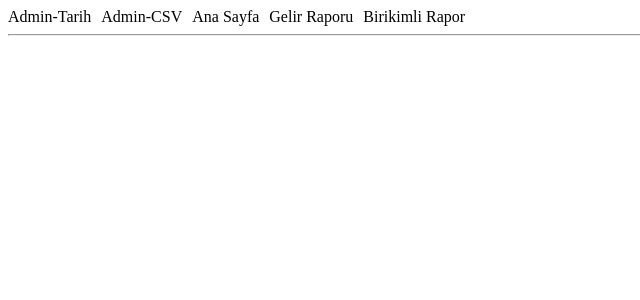
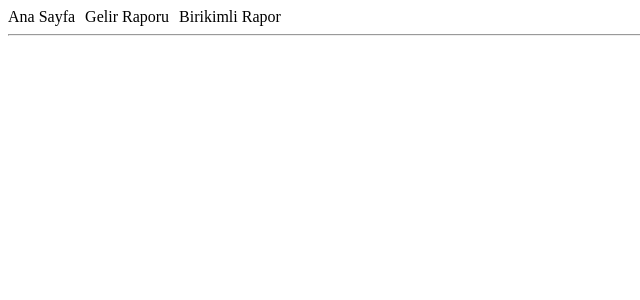
Before and after one commit to SerdarSerifoglu/Investment-Benchmark, a React (Create React App) app in the folder frontend/: page / in a window 1280 px wide. Shown: the top 300 px of the page, without its empty margins (0-640 px from the left). Built offline with nearby package versions, Linux system fonts and the light colour scheme.

Commit message:
admins pages closed

```diff
--- a/frontend/src/App.js
+++ b/frontend/src/App.js
@@ -7,6 +7,7 @@ import DataInsertFromCsv from "./pages/admin/DataInsertFromCsv";
 import RevenueReport from "./pages/RevenueReport";
 
 const App = () => {
+  const isAdmin = false;
   return (
     <BrowserRouter>
       <Routes>
@@ -14,8 +15,14 @@ const App = () => {
           <Route path="/main-page" element={<MainPage />} />
           <Route path="/cumulative-report" element={<CumulativeReport />} />
           <Route path="/revenue-report" element={<RevenueReport />} />
-          <Route path="/admin/date" element={<Date />} />
-          <Route path="/admin/csv" element={<DataInsertFromCsv />} />
+          {isAdmin ? (
+            <>
+              <Route path="/admin/date" element={<Date />} />
+              <Route path="/admin/csv" element={<DataInsertFromCsv />} />
+            </>
+          ) : (
+            ""
+          )}
         </Route>
       </Routes>
     </BrowserRouter>
--- a/frontend/src/components/NavbarTop.js
+++ b/frontend/src/components/NavbarTop.js
@@ -2,11 +2,19 @@ import { NavLink } from "react-router-dom";
 import styled from "@emotion/styled";
 
 const NavbarTop = () => {
+  var isAdmin = false;
   return (
     <>
       <div className="navbar">
-        <NavLinkStyled to="/admin/date">Admin-Tarih</NavLinkStyled>
-        <NavLinkStyled to="/admin/csv">Admin-CSV</NavLinkStyled>
+        {isAdmin ? (
+          <>
+            <NavLinkStyled to="/admin/date">Admin-Tarih</NavLinkStyled>
+            <NavLinkStyled to="/admin/csv">Admin-CSV</NavLinkStyled>
+          </>
+        ) : (
+          ""
+        )}
+
         <NavLinkStyled to="/main-page">Ana Sayfa</NavLinkStyled>
         <NavLinkStyled to="/revenue-report">Gelir Raporu</NavLinkStyled>
         <NavLinkStyled to="/cumulative-report">Birikimli Rapor</NavLinkStyled>
```
